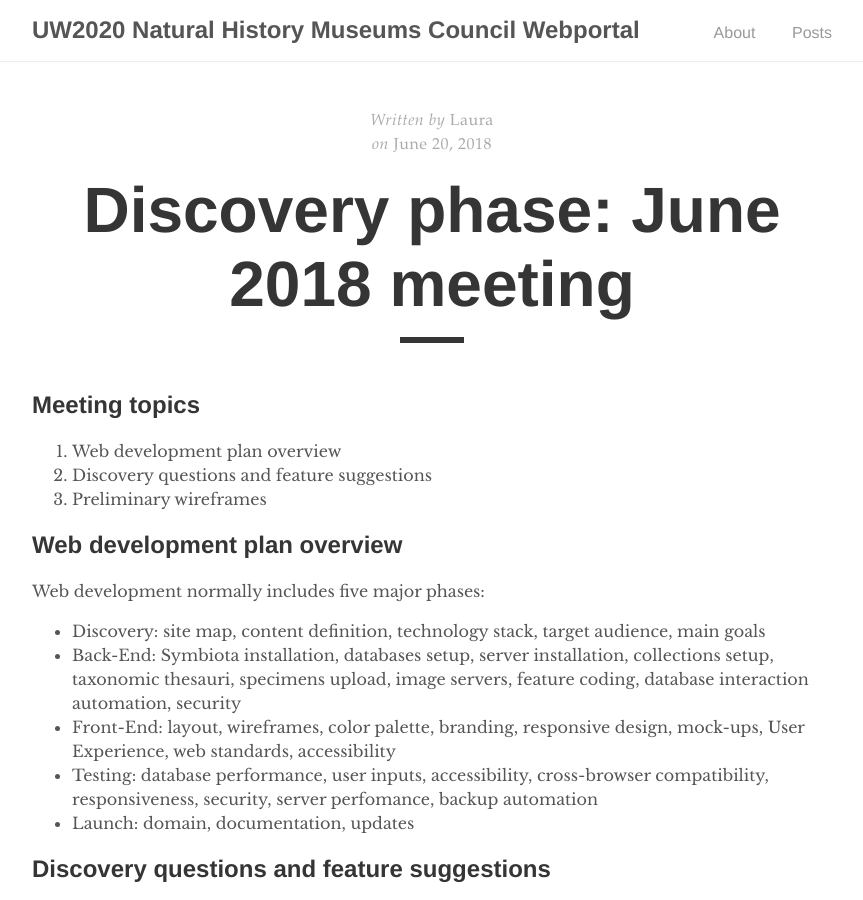
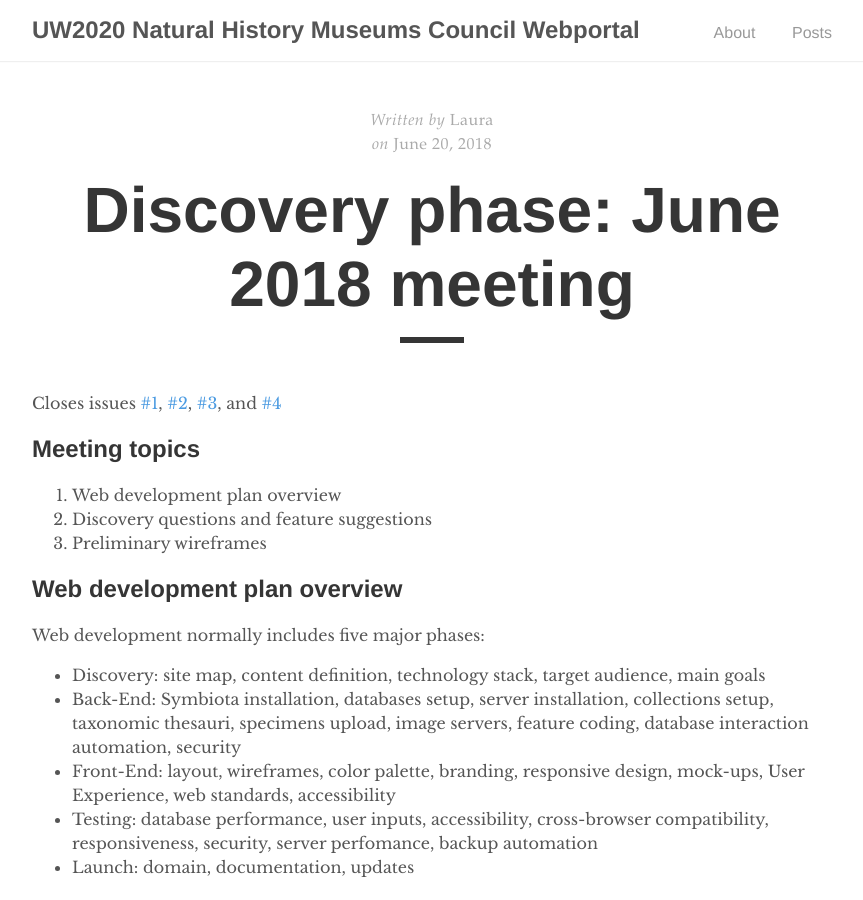
Before and after one commit to arbolitoloco/uw2020, a Jekyll site: the page built from _posts/2018-06-20-discovery-phase-june-2018-meeting.md, in a window 1280 px wide and 900 px high. Shown: the whole window, without its empty margins (208-1071 px from the left). Built offline with Jekyll 4.4.1, drawn with Linux system fonts in a browser that asks for light colours.

Commit message:
closed issues 1-4 in post

```diff
--- a/_posts/2018-06-20-discovery-phase-june-2018-meeting.md
+++ b/_posts/2018-06-20-discovery-phase-june-2018-meeting.md
@@ -4,6 +4,7 @@ title:  "Discovery phase: June 2018 meeting"
 author: "Laura"
 tags: done
 ---
+Closes issues [#1](arbolitoloco/uw2020/#1), [#2](arbolitoloco/uw2020/#2), [#3](arbolitoloco/uw2020/#3), and [#4](arbolitoloco/uw2020/#4)
 
 ## Meeting topics
 
```
